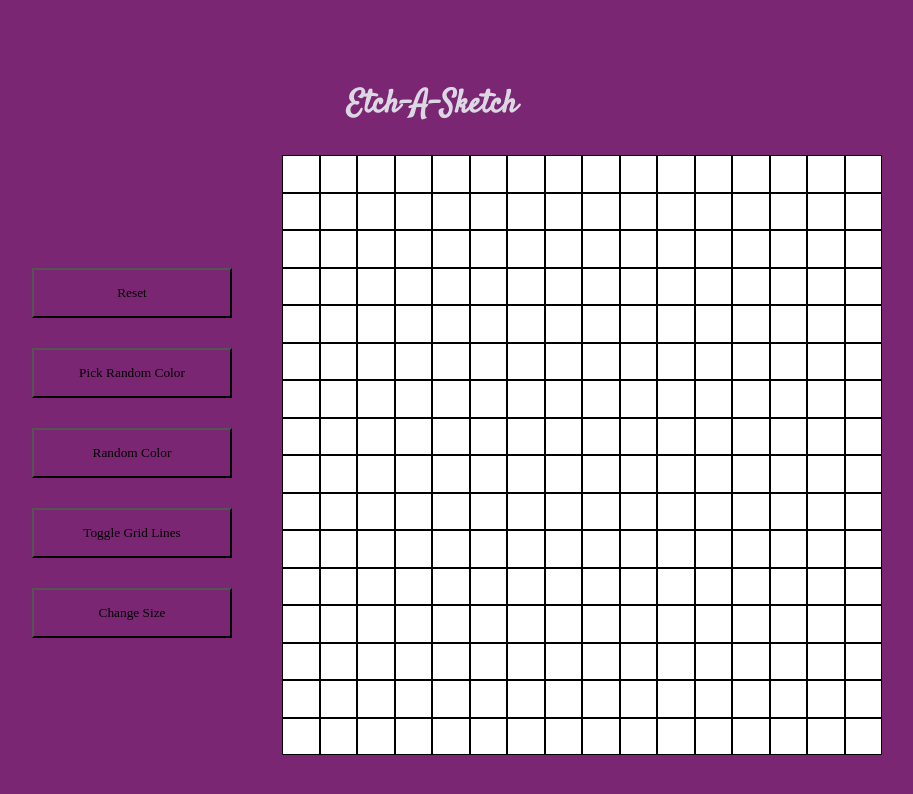
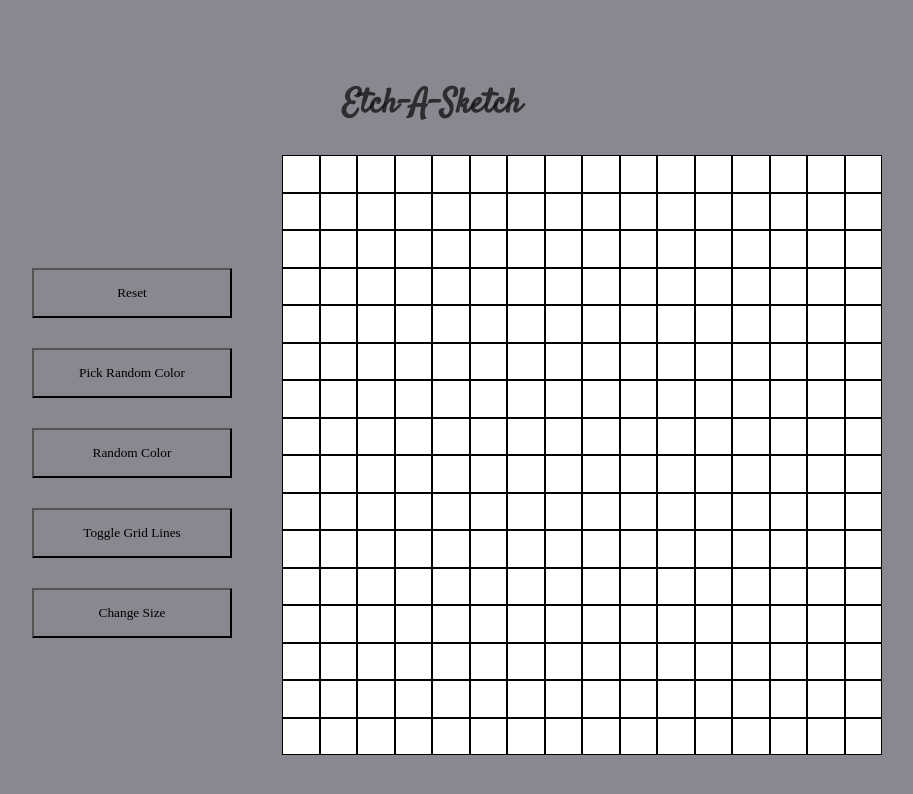
Before and after one commit to Jayfx24/Etch-A-Sketch, a plain HTML site: page index.html in a window 1280 px wide. In both pictures the pointer is over the element "Etch-A-Sketch". Shown: the whole page, without its empty margins (208-1121 px from the left). Drawn offline with Linux system fonts and the light colour scheme; a web font is replaced by a local one.

Commit message:
Updated Background color

```diff
--- a/style.css
+++ b/style.css
@@ -2,7 +2,7 @@
 body {
     display: flex;
     justify-content: center;
-    background-color: #680860e0;
+    background-color: #89878f;
 }
 
 .container {
@@ -30,6 +30,7 @@ button {
     width: 200px;
     font-family: 'DynaPuff';
     background-color: transparent;
+
 }
 
 button:hover {
@@ -41,8 +42,15 @@ button:hover {
 }
 .title {
     font-family: 'Satisfy';
-    color:  #dbd8e3;
+    color:  white;
     text-align: center;
+}
+
+.title:hover{
+    transform: scale(1.05);
+    transition: transform 0.2s ease;
+    color: #0e0e0fc0;
+    font-weight: bolder;
 }
 
 .btn-div{
@@ -50,7 +58,6 @@ button:hover {
     flex-direction: column;
     width: 300px;
     gap: 30px;
-    /* border: 1px solid wheat; */
     justify-content: center;
     align-items: center;
     box-sizing: border-box;
```
